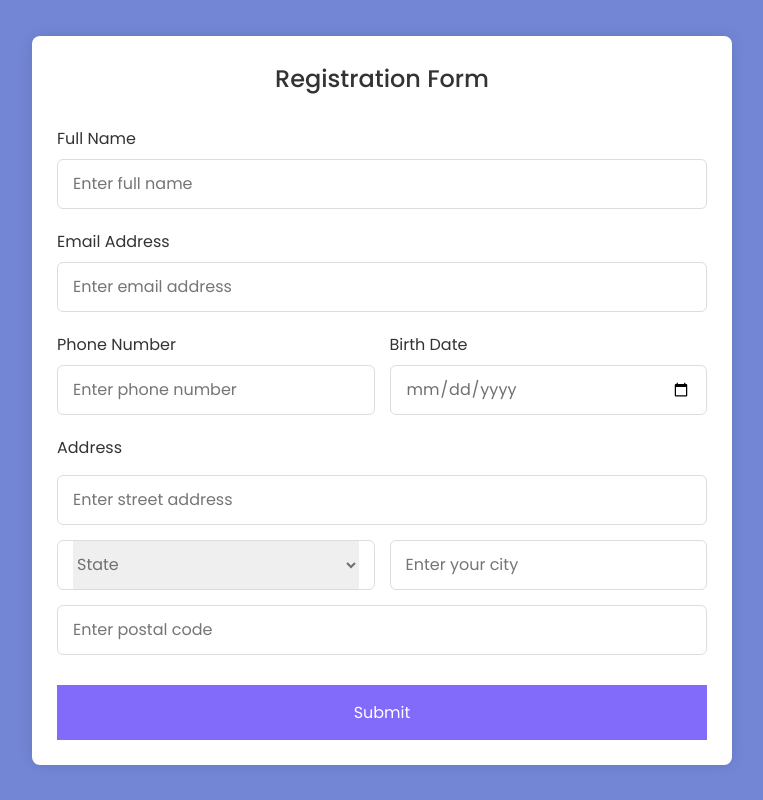
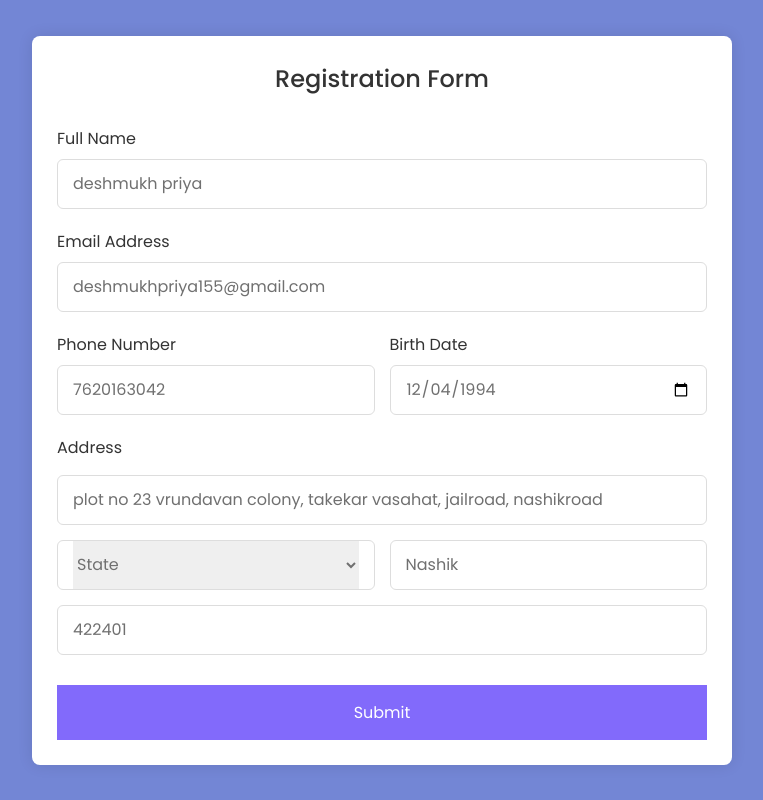
Before and after one commit to Deshmukhpriy/PHP_practice, a PHP site: page /edit_student.php?id=1 in a window 1280 px wide. Shown: the whole page, without its empty margins (258-1021 px from the left). Run offline with PHP 8.4, Linux system fonts and the light colour scheme; data comes from the database, SQL or seed files in the repository; data that the repository does not hold is empty.

Commit message:
edit_student.php

```diff
--- a/edit_student.php
+++ b/edit_student.php
@@ -5,8 +5,8 @@ $con = mysqli_connect('localhost', 'root', '', 'my_crud');
 if (isset($_GET['id'])) {
     $userId = $_GET['id'];
 
-    $selectUser = mysqli_query($con, "SELECT * FROM `user` WHERE id = $userId");
-    $edituser = mysqli_fetch_assoc($selectUser);
+    $selectStudent = mysqli_query($con, "SELECT * FROM `student` WHERE id = $userId");
+    $editStudent = mysqli_fetch_assoc($selectStudent);
 }
 
 if (isset($_POST['submit'])) {
@@ -20,12 +20,12 @@ if (isset($_POST['submit'])) {
     $zip = $_POST['zip'];
 
 
-    $updateData = mysqli_query($con, "UPDATE `user` SET `full_name`='$full_name',`contact`='$contact',`email`='$email',`birth_date`='$birth_date',`address`='$address',`city`='$city',`state`='$state',`zip`='$zip' WHERE id = $userId");
+    $updateData = mysqli_query($con, "UPDATE `student` SET `full_name`='$full_name',`contact`='$contact',`email`='$email',`birth_date`='$birth_date',`address`='$address',`city`='$city',`state`='$state',`zip`='$zip' WHERE id = $userId");
 
     if ($updateData) {
-        header('Location: user_list.php');
+        header('Location: student_list.php');
     } else {
-        echo "User not updated";
+        echo "Student not updated";
     }
 
 }
@@ -49,41 +49,41 @@ if (isset($_POST['submit'])) {
       <form action="#" class="form" method="POST">
         <div class="input-box">
           <label>Full Name</label>
-          <input type="text" placeholder="Enter full name" name="full_name" value="<?php echo $edituser['full_name'] ?>" required />
+          <input type="text" placeholder="Enter full name" name="full_name" value="<?php echo $editStudent['full_name'] ?>" required />
         </div>
 
         <div class="input-box">
           <label>Email Address</label>
-          <input type="text" placeholder="Enter email address" name="email" value="<?php echo $edituser['email'] ?>" required />
+          <input type="text" placeholder="Enter email address" name="email" value="<?php echo $editStudent['email'] ?>" required />
         </div>
 
         <div class="column">
           <div class="input-box">
             <label>Phone Number</label>
-            <input type="number" placeholder="Enter phone number" name="contact" value="<?php echo $edituser['contact'] ?>" required />
+            <input type="number" placeholder="Enter phone number" name="contact" value="<?php echo $editStudent['contact'] ?>" required />
           </div>
           <div class="input-box">
             <label>Birth Date</label>
-            <input type="date" placeholder="Enter birth date" name="birth_date" value="<?php echo $edituser['birth_date'] ?>" required />
+            <input type="date" placeholder="Enter birth date" name="birth_date" value="<?php echo $editStudent['birth_date'] ?>" required />
           </div>
         </div>
 
         <div class="input-box address">
           <label>Address</label>
-          <input type="text" placeholder="Enter street address" name="address" value="<?php echo $edituser['address'] ?>" required />
+          <input type="text" placeholder="Enter street address" name="address" value="<?php echo $editStudent['address'] ?>" required />
          <div class="column">
             <div class="select-box">
-              <select name="state" value="<?php echo $edituser['state'] ?>">
+              <select name="state" value="<?php echo $editStudent['state'] ?>">
                 <option hidden>State</option>
                 <option>Maharastra</option>
 
               </select>
             </div>
-            <input type="text" placeholder="Enter your city" name="city" value="<?php echo $edituser['city'] ?>" required />
+            <input type="text" placeholder="Enter your city" name="city" value="<?php echo $editStudent['city'] ?>" required />
           </div>
           <div class="column">
 
-            <input type="number" placeholder="Enter postal code" name="zip" value="<?php echo $edituser['zip'] ?>" required />
+            <input type="number" placeholder="Enter postal code" name="zip" value="<?php echo $editStudent['zip'] ?>" required />
           </div>
         </div>
         <button type="submit" name="submit">Submit</button>
```
